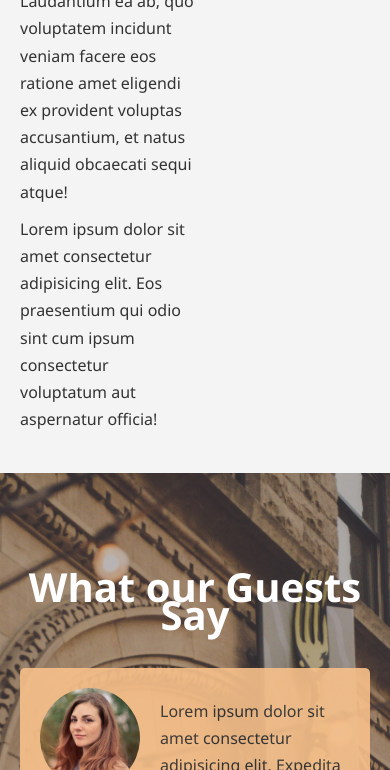
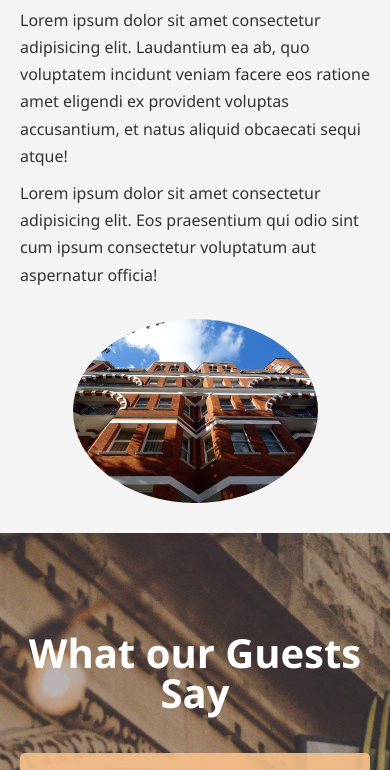
Before and after one commit to leo-hailey/hotel-website, a plain HTML site: page about.html in a window 390 px wide. Shown: the part 275-1045 px from the top of the page. Drawn offline with Linux system fonts and the light colour scheme.

Commit message:
updated responsive

```diff
--- a/about.html
+++ b/about.html
@@ -7,6 +7,7 @@
     <meta name="keywords" content="hotel, boston hotel, new england hotel">
     <title>Hotel BT | About</title>
     <link rel="stylesheet" href="CSS/style.css">
+    <link rel="stylesheet" href="CSS/mobile.css" media="screen and (max-width: 768px)">
 </head>
 <body>
     <header>
```
Also changed, not shown: contact.html (+1 -0 lines), index.html (+1 -0 lines).
